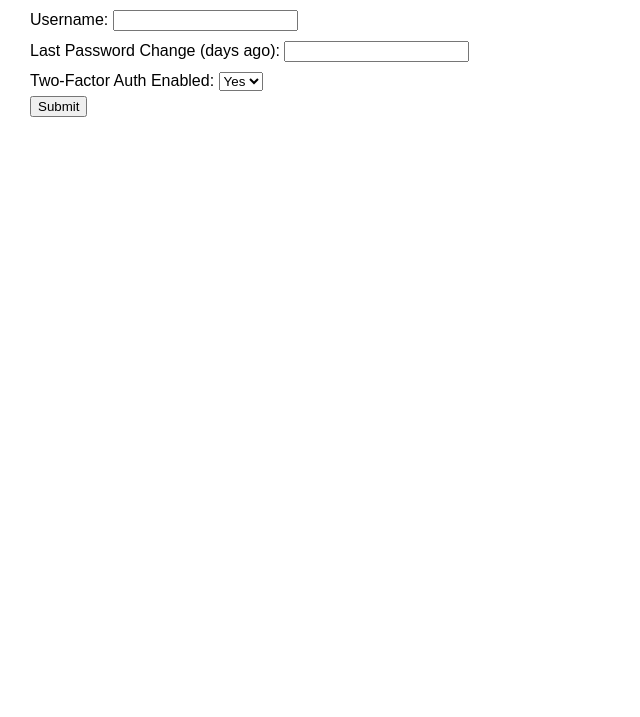
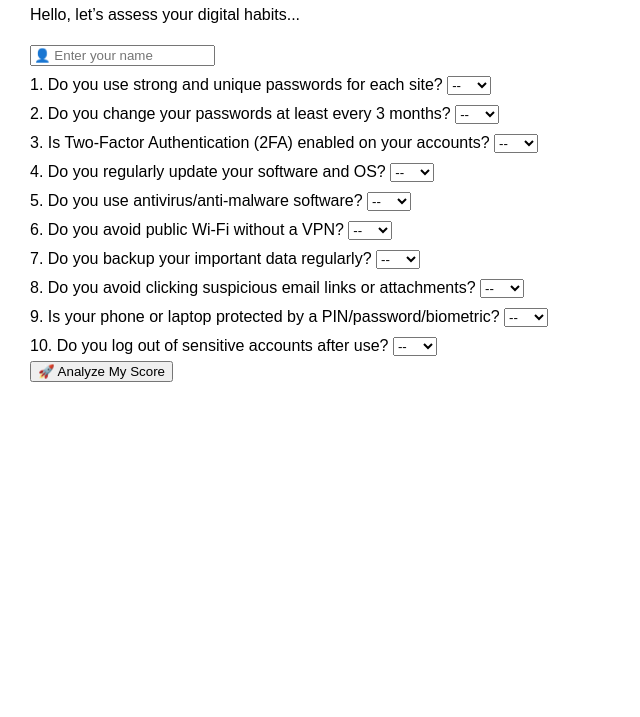
Before and after one commit to Amityadav0503/Cyber-Hygiene-Tracker-1, a plain HTML site: page index.html in a window 1280 px wide. Shown: the part 83-800 px from the top of the page, without its empty margins (0-640 px from the left). Drawn offline with Linux system fonts and the light colour scheme.

Commit message:
Update index.html

```diff
--- a/index.html
+++ b/index.html
@@ -1,24 +1,64 @@
 <!DOCTYPE html>
 <html lang="en">
 <head>
-  <meta charset="UTF-8">
-  <title>Cyber Hygiene Tracker</title>
-  <link rel="stylesheet" href="style.css">
+  <meta charset="UTF-8" />
+  <meta name="viewport" content="width=device-width, initial-scale=1.0"/>
+  <title>Cyber Hygiene AI Quiz</title>
+  <link rel="stylesheet" href="style.css" />
 </head>
 <body>
-  <h1>Cyber Hygiene Tracker</h1>
-  <form id="hygieneForm">
-    <label>Username: <input type="text" id="username" required></label><br>
-    <label>Last Password Change (days ago): <input type="number" id="passwordChange"></label><br>
-    <label>Two-Factor Auth Enabled:
-      <select id="twoFA">
-        <option value="yes">Yes</option>
-        <option value="no">No</option>
-      </select>
-    </label><br>
-    <button type="submit">Submit</button>
-  </form>
-  <div id="result"></div>
+  <div class="container">
+    <h1>🤖 Cyber Hygiene AI Quiz</h1>
+    <p class="typing" id="typingText">Hello, let’s assess your digital habits...</p>
+
+    <form id="quizForm">
+      <input type="text" id="username" placeholder="👤 Enter your name" required />
+
+      <div class="question">1. Do you use strong and unique passwords for each site?
+        <select required><option value="">--</option><option value="1">Yes</option><option value="0">No</option></select>
+      </div>
+
+      <div class="question">2. Do you change your passwords at least every 3 months?
+        <select required><option value="">--</option><option value="1">Yes</option><option value="0">No</option></select>
+      </div>
+
+      <div class="question">3. Is Two-Factor Authentication (2FA) enabled on your accounts?
+        <select required><option value="">--</option><option value="1">Yes</option><option value="0">No</option></select>
+      </div>
+
+      <div class="question">4. Do you regularly update your software and OS?
+        <select required><option value="">--</option><option value="1">Yes</option><option value="0">No</option></select>
+      </div>
+
+      <div class="question">5. Do you use antivirus/anti-malware software?
+        <select required><option value="">--</option><option value="1">Yes</option><option value="0">No</option></select>
+      </div>
+
+      <div class="question">6. Do you avoid public Wi-Fi without a VPN?
+        <select required><option value="">--</option><option value="1">Yes</option><option value="0">No</option></select>
+      </div>
+
+      <div class="question">7. Do you backup your important data regularly?
+        <select required><option value="">--</option><option value="1">Yes</option><option value="0">No</option></select>
+      </div>
+
+      <div class="question">8. Do you avoid clicking suspicious email links or attachments?
+        <select required><option value="">--</option><option value="1">Yes</option><option value="0">No</option></select>
+      </div>
+
+      <div class="question">9. Is your phone or laptop protected by a PIN/password/biometric?
+        <select required><option value="">--</option><option value="1">Yes</option><option value="0">No</option></select>
+      </div>
+
+      <div class="question">10. Do you log out of sensitive accounts after use?
+        <select required><option value="">--</option><option value="1">Yes</option><option value="0">No</option></select>
+      </div>
+
+      <button type="submit">🚀 Analyze My Score</button>
+    </form>
+
+    <div class="result" id="resultBox"></div>
+  </div>
 
   <script src="script.js"></script>
 </body>
```
